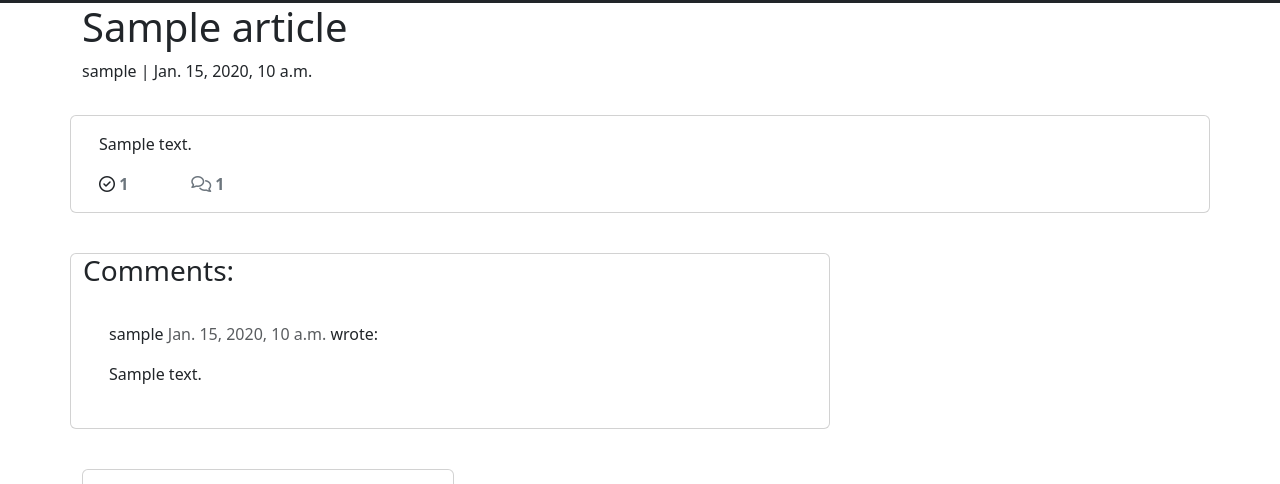
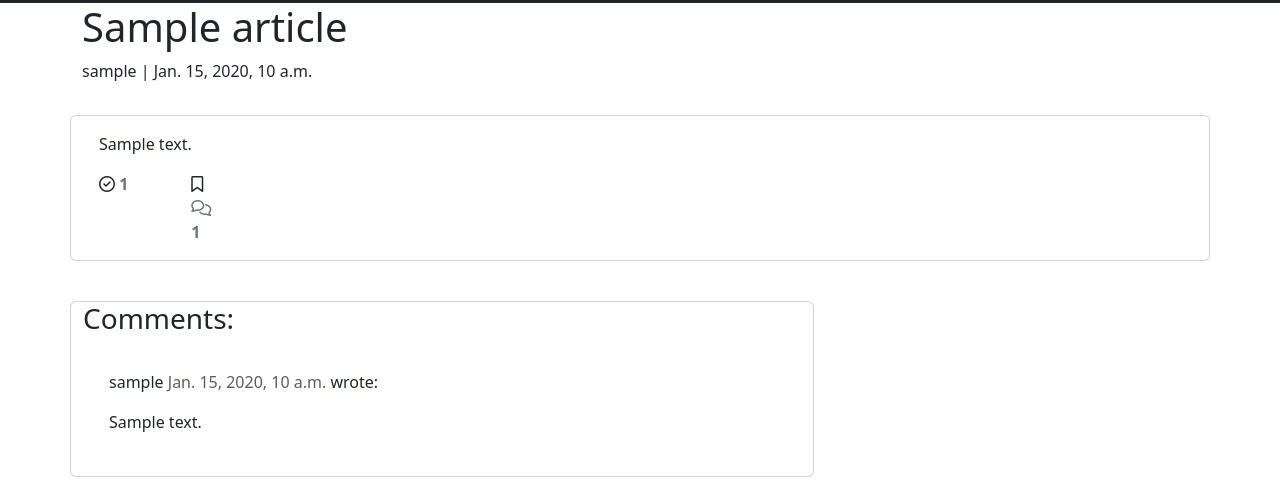
Before and after one commit to tinobragaa/eire-settlers, a Django app: a page that uses templates/article_detail.html in a window 1280 px wide. Shown: the part 57-541 px from the top of the page. Run offline with Django 4.2, Linux system fonts and the light colour scheme; tables that the repository leaves empty hold one stand-in row (values such as "Sample post"); some libraries are stand-ins or nearby versions.

Commit message:
Add: wired up SavedArticle view with article template

```diff
--- a/templates/article_detail.html
+++ b/templates/article_detail.html
@@ -36,11 +36,11 @@
                             <form class="d-inline" action="{% url 'articles_endorsement' articles.slug %}" method="POST">
                                 {% csrf_token %}
                                 {% if endorsed %}
-                                <button type="submit" name="button-endorsement" value="{{articles.slug}}"class="btn">
+                                <button type="submit" name="button-endorsement" value="{{articles.slug}}" class="btn">
                                     <i class="fa-solid fa-circle-check"></i>
                                 </button>
                                 {% else %}
-                                <button type="submit" name="button-endorsement" value="{{articles.slug}}"class="btn">
+                                <button type="submit" name="button-endorsement" value="{{articles.slug}}" class="btn">
                                     <i class="fa-regular fa-circle-check"></i>
                                 </button>
                                 {% endif %}
@@ -51,6 +51,25 @@
                             <span class="text-secondary">{{ articles.endorsement_amount }}</span>
                         </strong>
                     </div>
+
+
+                    <div class="col-1">
+                        {% if user.is_authenticated %}
+                        <form class="d-inline" action="{% url 'saved_article' articles.slug %}" method="POST">
+                            {% csrf_token %}
+                            {% if saved %}
+                            <button type="submit" name="button-saved" value="{{articles.slug}}" class="btn">
+                                <i class="fa-solid fa-bookmark"></i>
+                            </button>
+                            {% else %}
+                            <button type="submit" name="button-saved" value="{{articles.slug}}" class="btn">
+                                <i class="fa-regular fa-bookmark"></i>
+                            </button>
+                            {% endif %}
+                        </form>
+                        {% else %}
+                        <i class="fa-regular fa-bookmark"></i>
+                        {% endif %}
                     <div class="col-1">
                         {% with comments.count as total_comments %}
                         <strong class="text-secondary"><i class="far fa-comments"></i>
```
